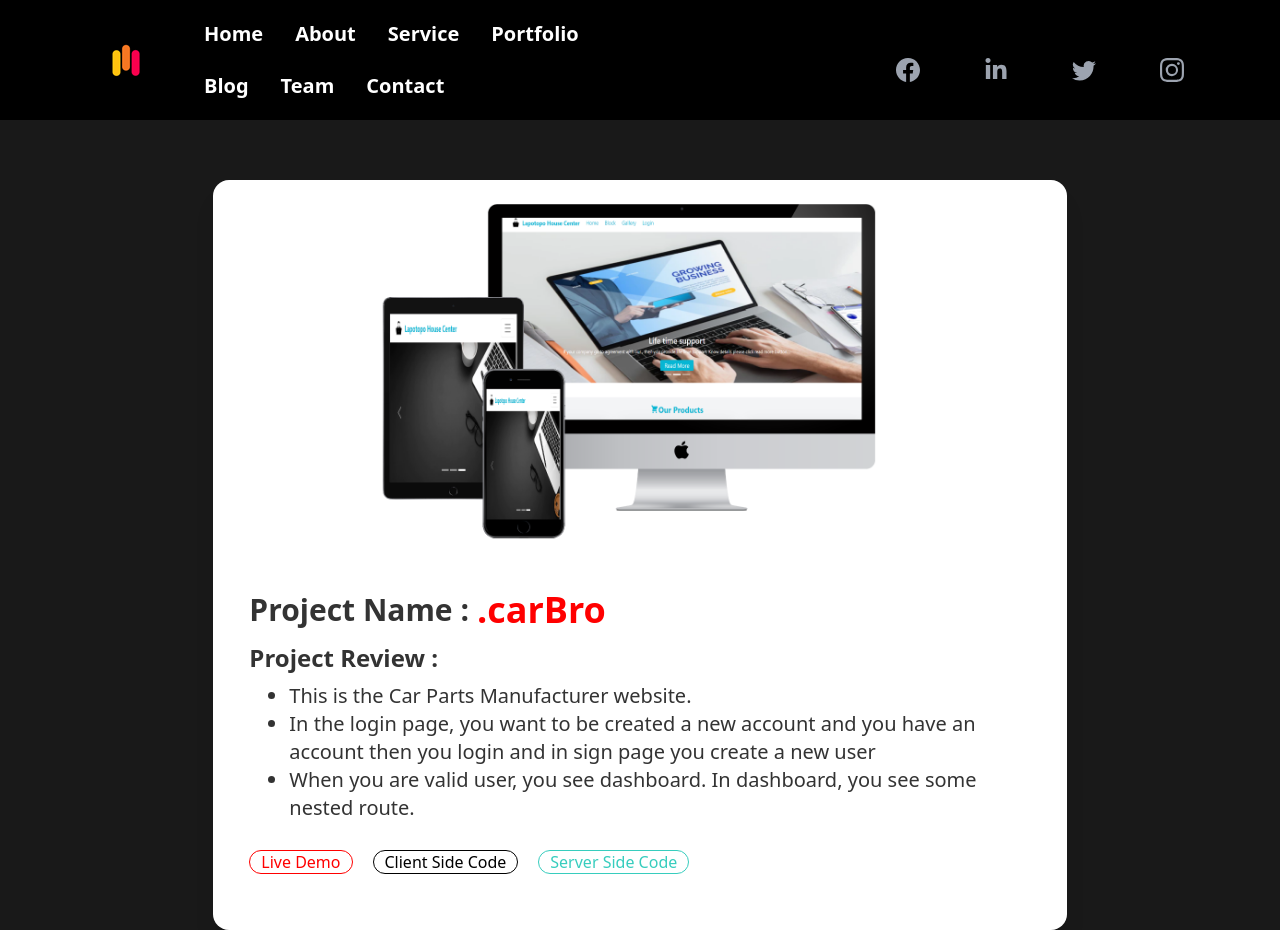
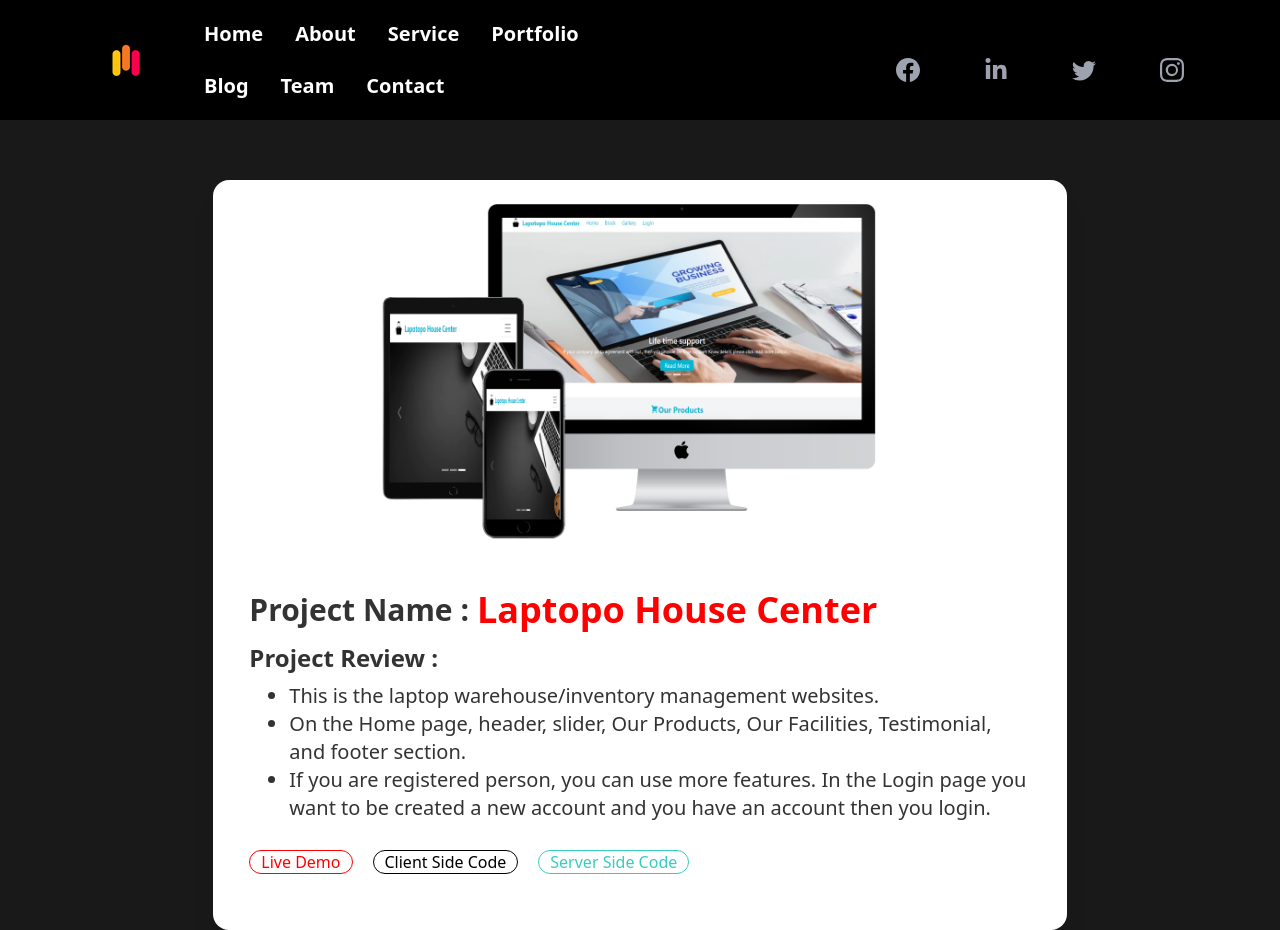
Before and after one commit to nurhossainfarid/my-portfolio-client-side, a React (Create React App) app: page /project2 in a window 1280 px wide. Built offline with nearby package versions, Linux system fonts and the light colour scheme.

Commit message:
project details is done

```diff
--- a/src/Pages/Home/ProjectsDetail/ProjectDetail2.js
+++ b/src/Pages/Home/ProjectsDetail/ProjectDetail2.js
@@ -9,22 +9,22 @@ const ProjectDetail2 = () => {
                     <img src={ProjectPic2} alt="" />
                 </figure>
                 <div class="card-body mx-5 mt-5">
-                    <h2 class="card-title text-3xl">Project Name : <span className='text-primary text-4xl font-bold'>.carBro</span></h2>
+                    <h2 class="card-title text-3xl">Project Name : <span className='text-primary text-4xl font-bold'>Laptopo House Center</span></h2>
                     <h2 className="text-2xl font-semibold">Project Review : </h2>
                     <ul className='list-disc ml-10 text-xl'>
-                        <li>This is the Car Parts Manufacturer website.</li>
-                        <li>In the login page, you want to be created a new account and you have an account then you login and in sign page you create a new user</li>
-                        <li>When you are valid user, you see dashboard. In dashboard, you see some nested route.</li>
+                        <li>This is the laptop warehouse/inventory management websites.</li>
+                        <li>On the Home page, header, slider, Our Products, Our Facilities, Testimonial, and footer section.</li>
+                        <li>If you are registered person, you can use more features. In the Login page you want to be created a new account and you have an account then you login.</li>
                     </ul>
                     <div class="card-actions justify-start mt-5 gap-5">
                     <div class="badge badge-outline text-primary badge-lg hover:scale-110 hover:bg-primary hover:text-white">
-                        <a  target="_blank" href="https://car-bro-4747.firebaseapp.com/">Live Demo</a>
+                        <a  target="_blank" href="https://warehouse-management-e8596.firebaseapp.com/">Live Demo</a>
                     </div>
                     <div class="badge badge-outline text-secondary badge-lg hover:scale-110 hover:bg-secondary hover:text-white">
-                        <a  target="_blank" href="https://github.com/nurhossainfarid/-manufacturer-website-client-side">Client Side Code</a>
+                        <a  target="_blank" href="https://github.com/nurhossainfarid/warehouse-management-client-side">Client Side Code</a>
                     </div>
                     <div class="badge badge-outline text-accent badge-lg hover:scale-110 hover:bg-accent hover:text-white">
-                        <a  target="_blank" href="https://github.com/nurhossainfarid/manufacturer-website-server-side">Server Side Code</a>
+                        <a  target="_blank" href="https://github.com/nurhossainfarid/warehouse-management-server-side">Server Side Code</a>
                     </div>
                     </div>
                 </div>
--- a/src/Pages/Home/ProjectsDetail/ProjectDetail3.js
+++ b/src/Pages/Home/ProjectsDetail/ProjectDetail3.js
@@ -9,7 +9,7 @@ const ProjectDetail3 = () => {
                     <img src={ProjectPic3} alt="" />
                 </figure>
                 <div class="card-body mx-5 mt-5">
-                    <h2 class="card-title text-3xl">Project Name : <span className='text-primary text-4xl font-bold'>.carBro</span></h2>
+                    <h2 class="card-title text-3xl">Project Name : <span className='text-primary text-4xl font-bold'>Doctor Portal</span></h2>
                     <h2 className="text-2xl font-semibold">Project Review : </h2>
                     <ul className='list-disc ml-10 text-xl'>
                         <li>This is the Car Parts Manufacturer website.</li>
@@ -18,13 +18,13 @@ const ProjectDetail3 = () => {
                     </ul>
                     <div class="card-actions justify-start mt-5 gap-5">
                     <div class="badge badge-outline text-primary badge-lg hover:scale-110 hover:bg-primary hover:text-white">
-                        <a  target="_blank" href="https://car-bro-4747.firebaseapp.com/">Live Demo</a>
+                        <a  target="_blank" href="https://doctor-portal-91e25.web.app/">Live Demo</a>
                     </div>
                     <div class="badge badge-outline text-secondary badge-lg hover:scale-110 hover:bg-secondary hover:text-white">
-                        <a  target="_blank" href="https://github.com/nurhossainfarid/-manufacturer-website-client-side">Client Side Code</a>
+                        <a  target="_blank" href="https://github.com/nurhossainfarid/doctor-protal-client">Client Side Code</a>
                     </div>
                     <div class="badge badge-outline text-accent badge-lg hover:scale-110 hover:bg-accent hover:text-white">
-                        <a  target="_blank" href="https://github.com/nurhossainfarid/manufacturer-website-server-side">Server Side Code</a>
+                        <a  target="_blank" href="https://github.com/nurhossainfarid/doctor-portal-server">Server Side Code</a>
                     </div>
                     </div>
                 </div>
```
Also changed, not shown: public/project.json (+4 -4 lines), 1 other file (tests, documents, lock files or other folders).
